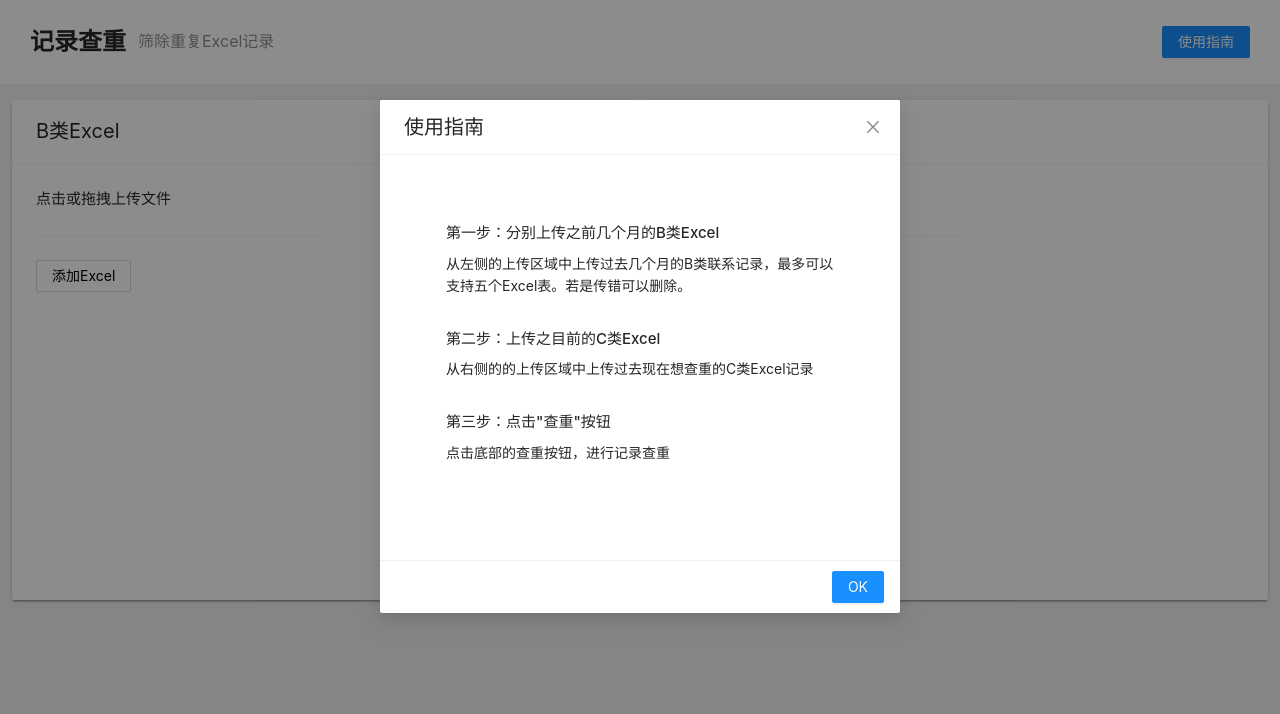
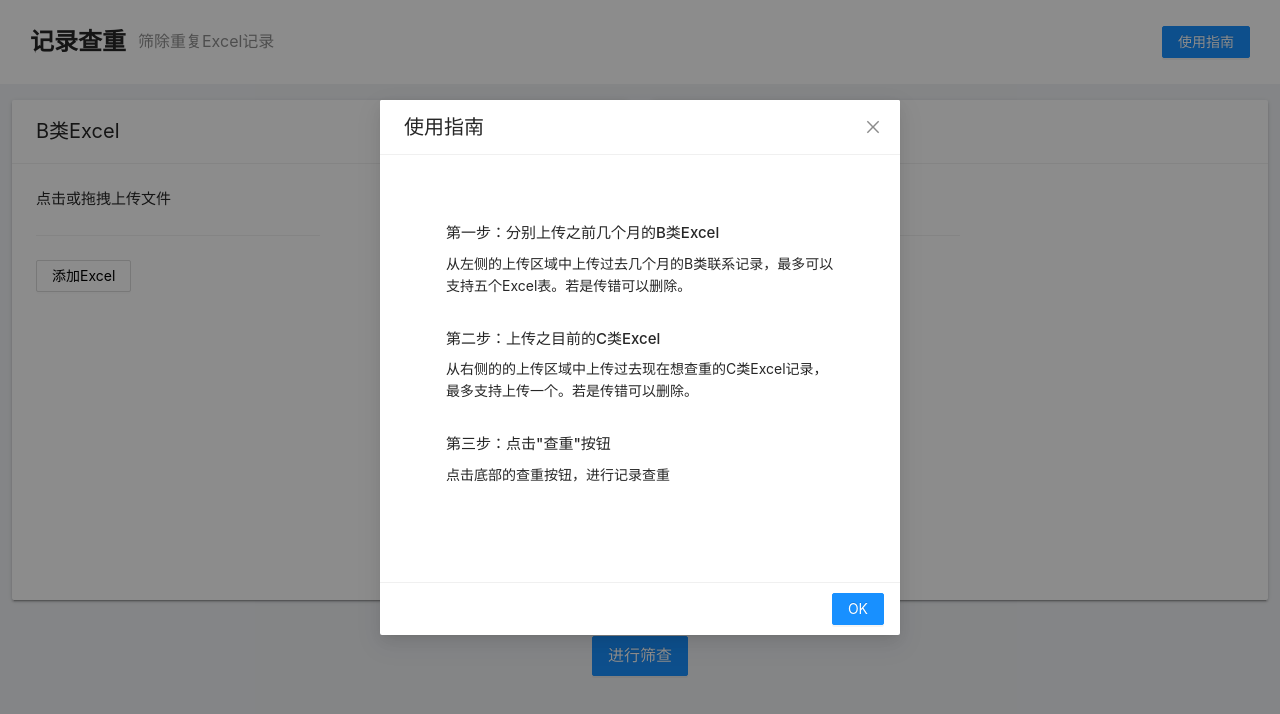
Before and after one commit to GX-CHEN/abc-diff, a React (Create React App) app: page / in a window 1280 px wide. Both pictures are taken after a click on the button "使用指南". Shown: the top 714 px of the page. Built offline with nearby package versions, Linux system fonts and the light colour scheme.

Commit message:
handle all the UI and data before filter step

```diff
--- a/src/App.css
+++ b/src/App.css
@@ -14,3 +14,8 @@
   font-size: 20px;
   font-weight: 400;
 }
+
+.trigger-button {
+  display: block;
+  margin: 20px auto;
+}
--- a/src/App.js
+++ b/src/App.js
@@ -1,5 +1,5 @@
-import { Row, Col, Card } from "antd";
-import { useState } from "react";
+import { Row, Col, Card, Button } from "antd";
+import React, { useState } from "react";
 import "antd/dist/antd.css";
 import "./App.css";
 import TopBar from "./component/TopBar";
@@ -51,17 +51,19 @@ function App() {
   };
 
   const removeTypeBItem = (index) => {
-    console.log(typeBArray);
     const newTypeBArray = [...typeBArray];
     typeBArray.splice(index, 1);
     setTypeBArray(newTypeBArray);
-    console.log({ index, typeBArray });
   };
 
   const removeTypeCItem = (index) => {
     const newTypeCArray = [...typeCArray];
     typeCArray.splice(index, 1);
     setTypeCArray(newTypeCArray);
+  };
+
+  const doFilter = () => {
+    console.log({ typeBArray, typeCArray });
   };
 
   return (
@@ -76,6 +78,7 @@ function App() {
           >
             点击或拖拽上传文件
             <Uploader
+              maxItem={5}
               addItem={addTypeBItem}
               removeItem={removeTypeBItem}
               header={typeBHeader}
@@ -90,11 +93,22 @@ function App() {
           >
             点击或拖拽上传文件
             <Uploader
+              maxItem={1}
               addItem={addTypeCItem}
               removeItem={removeTypeCItem}
               header={typeCHeader}
             />
           </Card>
+        </Col>
+        <Col xs={24}>
+          <Button
+            type="primary"
+            className="trigger-button"
+            size="large"
+            onClick={doFilter}
+          >
+            进行筛查
+          </Button>
         </Col>
       </Row>
     </div>
--- a/src/component/TopBar.js
+++ b/src/component/TopBar.js
@@ -1,19 +1,19 @@
-import React from 'react';
-import { PageHeader, Button, Modal } from 'antd';
-import './TopBar.css';
+import React from "react";
+import { PageHeader, Button, Modal } from "antd";
+import "./TopBar.css";
 
 class TopBar extends React.Component {
   state = { visible: false };
 
   showModal = () => {
     this.setState({
-      visible: true
+      visible: true,
     });
   };
 
-  handleDismiss = e => {
+  handleDismiss = (e) => {
     this.setState({
-      visible: false
+      visible: false,
     });
   };
 
@@ -23,11 +23,13 @@ class TopBar extends React.Component {
         <PageHeader
           className="site-page-header"
           title={<div className="page-header-text">记录查重</div>}
-          subTitle={<div className="page-header-sub-text">筛除重复Excel记录</div>}
+          subTitle={
+            <div className="page-header-sub-text">筛除重复Excel记录</div>
+          }
           extra={[
             <Button key="contact" type="primary" onClick={this.showModal}>
               使用指南
-            </Button>
+            </Button>,
           ]}
         />
         <Modal
@@ -35,22 +37,23 @@ class TopBar extends React.Component {
           visible={this.state.visible}
           onOk={this.handleDismiss}
           onCancel={this.handleDismiss}
-          cancelButtonProps={{ hidden: true }}>
+          cancelButtonProps={{ hidden: true }}
+        >
           <div className="instruction-container">
-            <p className="instruction-title">第一步：分别上传之前几个月的B类Excel</p>
+            <p className="instruction-title">
+              第一步：分别上传之前几个月的B类Excel
+            </p>
             <p className="instruction-text">
               从左侧的上传区域中上传过去几个月的B类联系记录，最多可以支持五个Excel表。若是传错可以删除。
             </p>
             <br />
             <p className="instruction-title">第二步：上传之目前的C类Excel</p>
             <p className="instruction-text">
-              从右侧的的上传区域中上传过去现在想查重的C类Excel记录
+              从右侧的的上传区域中上传过去现在想查重的C类Excel记录，最多支持上传一个。若是传错可以删除。
             </p>
             <br />
             <p className="instruction-title">第三步：点击"查重"按钮</p>
-            <p className="instruction-text">
-              点击底部的查重按钮，进行记录查重
-            </p>
+            <p className="instruction-text">点击底部的查重按钮，进行记录查重</p>
             <br />
           </div>
         </Modal>
--- a/src/component/Uploader.js
+++ b/src/component/Uploader.js
@@ -15,8 +15,8 @@ class Uploader extends React.Component {
   handleUpload = (selectorFiles) => {
     const reader = new FileReader();
     if (selectorFiles[0]) {
-      if (selectorFiles[0].size > 10000000) {
-        message.error("文件最大不能超过10MB");
+      if (selectorFiles[0].size > 5000000) {
+        message.error("文件最大不能超过5MB");
       } else if (
         ![
           "application/vnd.ms-excel",
@@ -24,6 +24,8 @@ class Uploader extends React.Component {
         ].includes(selectorFiles[0].type)
       ) {
         message.error("文件必须是Excel的格式");
+      } else if (this.state.fileNameArr.length >= this.props.maxItem) {
+        message.error(`最大上传文件数限制为 ${this.props.maxItem}`);
       } else {
         reader.readAsBinaryString(selectorFiles[0]);
         reader.onload = (event) => {
```
Also changed, not shown: 2 other files (tests, documents, lock files or other folders).
